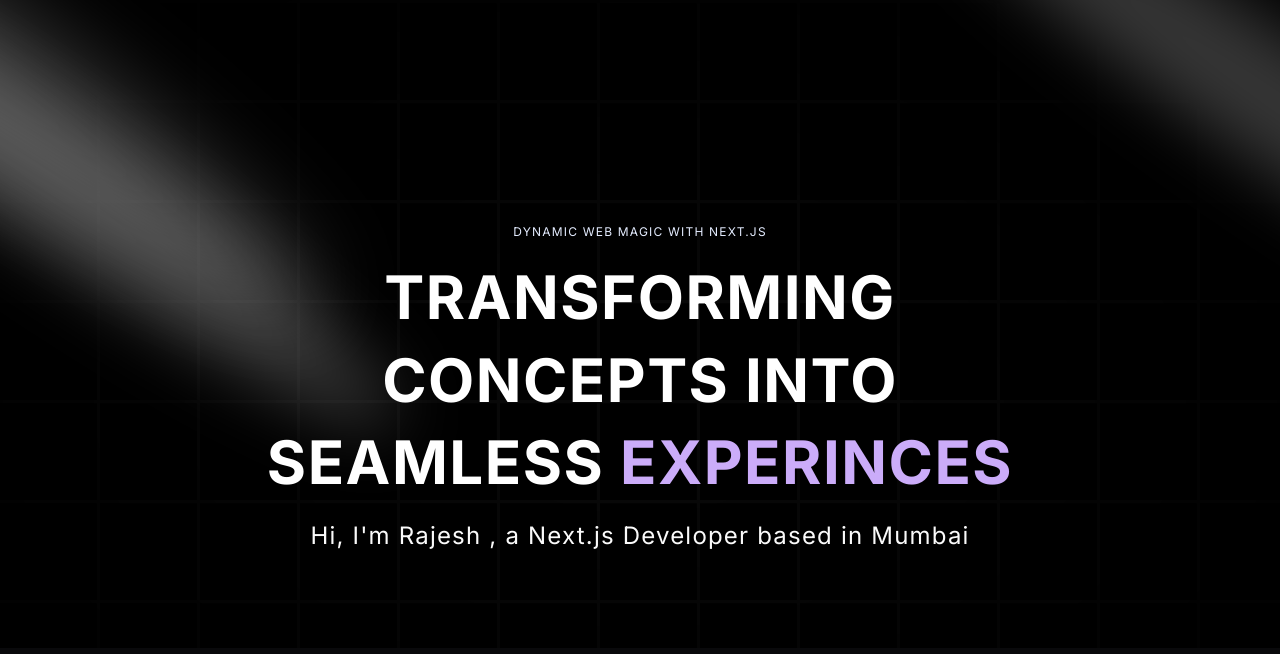
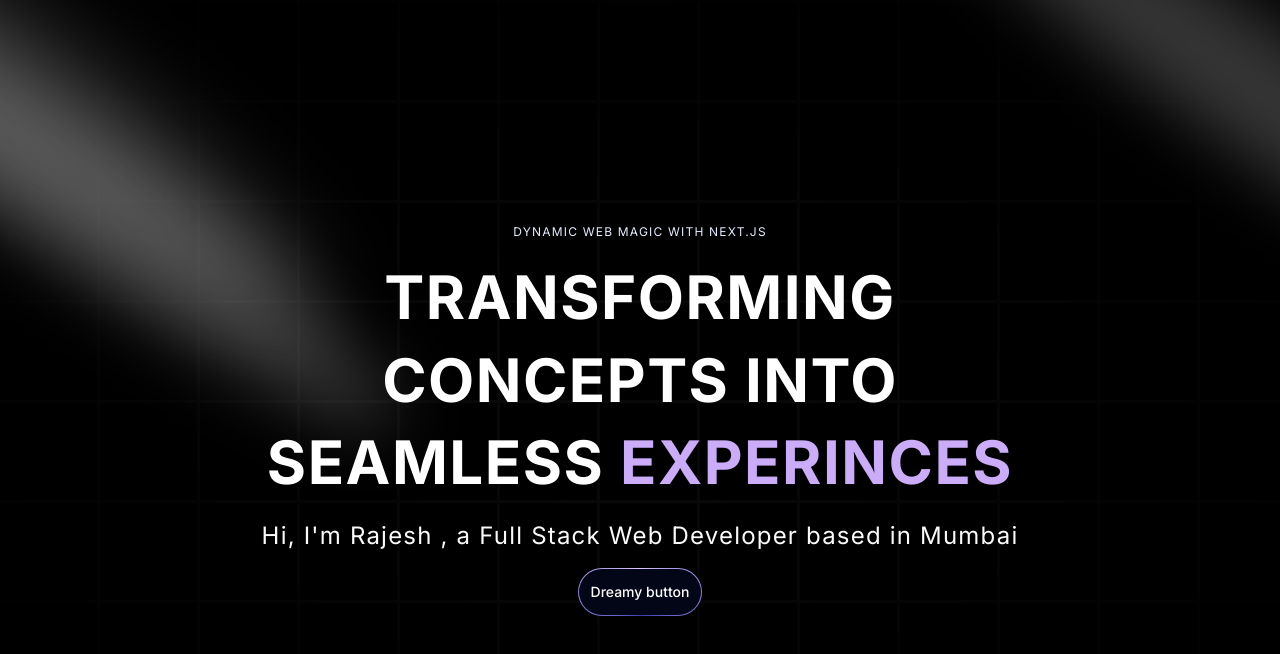
Before and after one commit to rajeshchauhan1426/NEXT-JS-portfolio, a Next.js app: page / in a window 1280 px wide. Shown: the top 654 px of the page. Built offline with nearby package versions, Linux system fonts and the light colour scheme.

Commit message:
button added

```diff
--- a/app/layout.tsx
+++ b/app/layout.tsx
@@ -7,7 +7,7 @@
 const inter = Inter({ subsets: ["latin"] });
 
 export const metadata: Metadata = {
-  title: "Adrian's Portfolio",
+  title: "Rajesh's Portfolio",
   description: "Modern & Minimal JS Mastery Portfolio",
 };
 
--- a/components/Hero.tsx
+++ b/components/Hero.tsx
@@ -1,5 +1,6 @@
 
 import { Spotlight } from "./ui/Spotlight"
+import MagicButton from "./ui/magicbutton"
 import { TextGenerateEffect } from "./ui/textgenerate"
 
 
@@ -24,7 +25,12 @@
             words="transforming concepts into seamless experinces"/>
 
             <p className="text-center md:tracking-wider mb-4 text-sm md:text-lg lg:text-2xl">
-               Hi, I&apos;m Rajesh , a Next.js Developer based in Mumbai</p>
+               Hi, I&apos;m Rajesh , a Full Stack Web Developer based in Mumbai</p>
+
+               <a href="#about">
+                  <MagicButton
+                  title="show my work"/>
+               </a>
          </div>
 
        </div>
--- /dev/null
+++ b/components/ui/magicbutton.tsx
@@ -0,0 +1,14 @@
+import React from "react";
+
+const MagicButton = () => {
+   return (
+    <button className="relative inline-flex h-12 overflow-hidden rounded-full p-[1px] focus:outline-none focus:ring-2 focus:ring-slate-400 focus:ring-offset-2 focus:ring-offset-slate-50">
+  <span className="absolute inset-[-1000%] animate-[spin_2s_linear_infinite] bg-[conic-gradient(from_90deg_at_50%_50%,#E2CBFF_0%,#393BB2_50%,#E2CBFF_100%)]" />
+  <span className="inline-flex h-full w-full cursor-pointer items-center justify-center rounded-full bg-slate-950 px-3 py-1 text-sm font-medium text-white backdrop-blur-3xl">
+    Dreamy  button
+  </span>
+</button>
+   )
+}
+
+export default MagicButton
--- a/components/ui/textgenerate.tsx
+++ b/components/ui/textgenerate.tsx
@@ -47,9 +47,9 @@
 
   return (
     <div className={cn("font-bold", className)}>
-      {/* mt-4 to my-4 */}
+
       <div className="my-4">
-        {/* remove  text-2xl from the original */}
+
         <div className=" dark:text-white text-black leading-snug tracking-wide">
           {renderWords()}
         </div>
```
